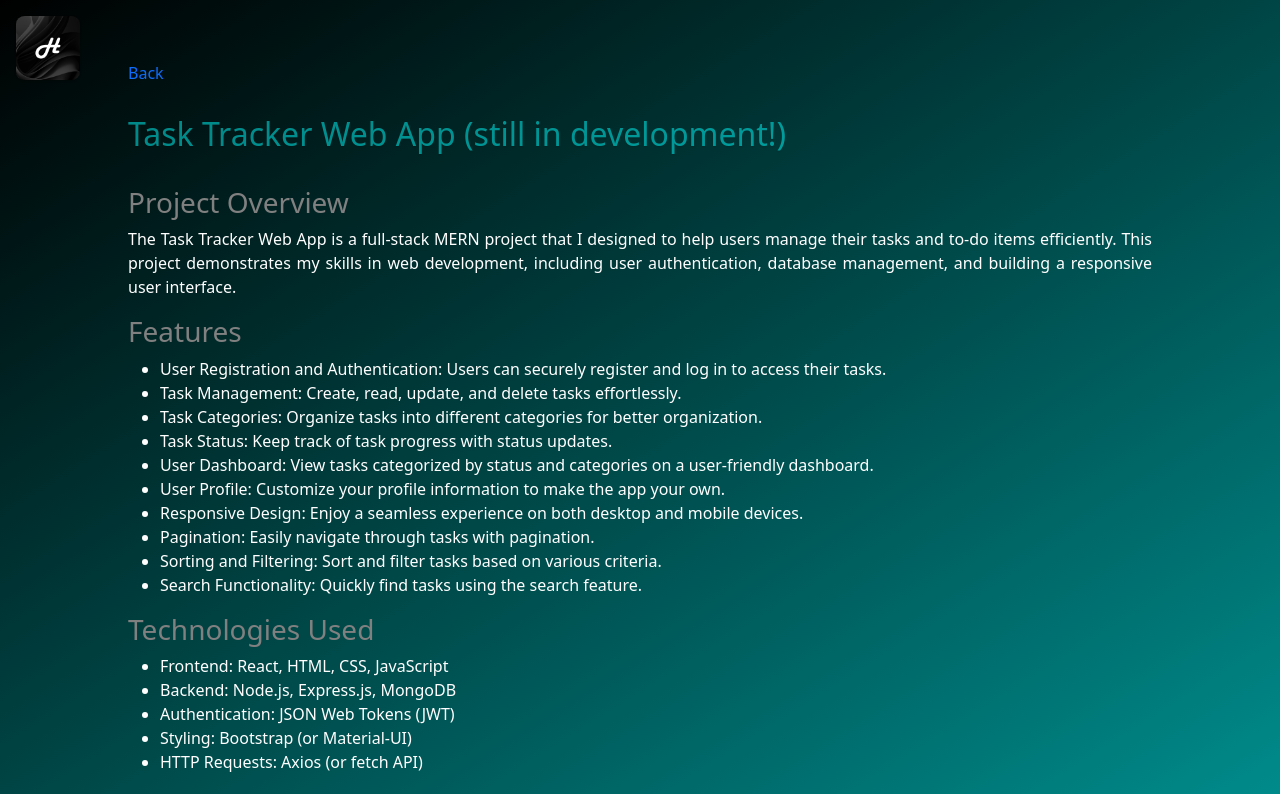
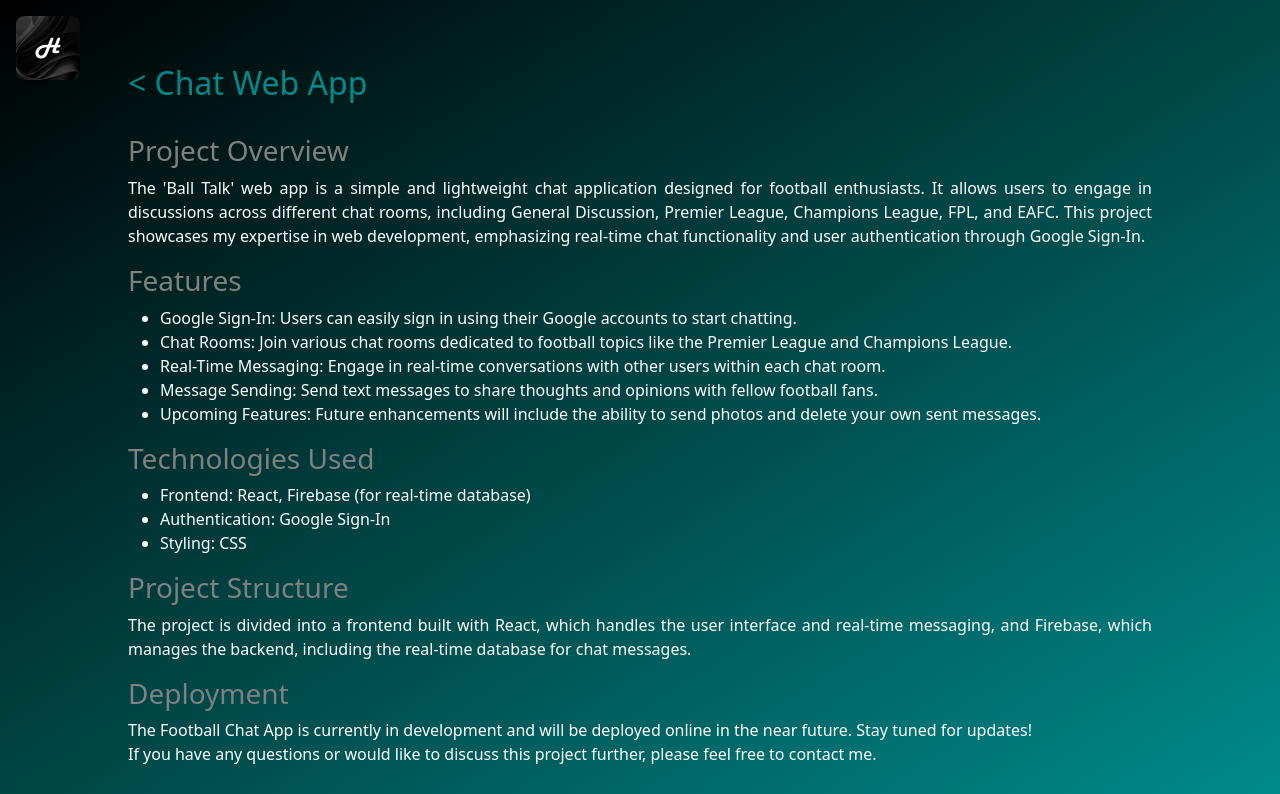
Before and after one commit to HMZMH/hamzah-mahmood-portfolio, a React (Create React App) app: page /project9 in a window 1280 px wide. Shown: the top 794 px of the page. Built offline with nearby package versions, Linux system fonts and the light colour scheme.

Commit message:
Updated Project 9

```diff
--- a/src/homepage/Section3.js
+++ b/src/homepage/Section3.js
@@ -2,14 +2,7 @@ import React from 'react';
 import { Link } from 'react-router-dom';
 import 'bootstrap/dist/css/bootstrap.css';
 import '../homepage/Section3.css';
-import vector1 from '../images/vector1.png';
-import vector2 from '../images/vector2.png';
-import vector3 from '../images/vector3.png';
-import vector4 from '../images/vector4.png';
-import vector5 from '../images/vector5.png';
-import vector6 from '../images/vector6.png';
-import vector7 from '../images/vector7.png';
-import vector8 from '../images/vector8.png';
+import vector9 from '../images/vector9.png';
 
 function Section3() {
     return(
@@ -25,10 +18,10 @@ function Section3() {
                     <br/>
                     <Link to="/project9">
                         <div className='tile'>
-                            <h5>MERN Task Tracker App</h5>
-                            <p>Personal Project (in development!)</p>
+                            <h5>Chat Web App</h5>
+                            <p>Personal Project</p>
                             <br/>
-                            <img className='tile-img' src={vector1} alt='Web app vector'/>
+                            <img className='tile-img' src={vector9} alt='Web app vector'/>
                         </div>
                     </Link>
                 </nav>
--- a/src/projects/Project1.js
+++ b/src/projects/Project1.js
@@ -26,12 +26,10 @@ function Project1() {
 
         <nav>
           <Link to="/#project-section" style={{textDecoration:'none'}}>
-            <h6>Back</h6>
-            <br/>
+          <h2>&lt; Web App Development</h2>
+          <br/>
           </Link>
         </nav>
-
-        <h2>Web App Development</h2>
 
         <div className='project-paragraphs'>
           <p>
--- a/src/projects/Project2.js
+++ b/src/projects/Project2.js
@@ -21,12 +21,10 @@ function Project2() {
 
       <nav>
           <Link to="/#project-section" style={{textDecoration:'none'}}>
-            <h6>Back</h6>
+            <h2>&lt; Software System Design</h2>
             <br/>
           </Link>
         </nav>
-
-        <h2>Software System Design</h2>
 
         <div className='project-paragraphs'>
           <p>
--- a/src/projects/Project3.js
+++ b/src/projects/Project3.js
@@ -32,12 +32,10 @@ function Project3() {
 
       <nav>
           <Link to="/#project-section" style={{textDecoration:'none'}}>
-            <h6>Back</h6>
+            <h2>&lt; UI Usability Engineering</h2>
             <br/>
           </Link>
         </nav>
-
-        <h2>UI Usability Engineering</h2>
 
         <div className='project-paragraphs'>
           <p>
--- a/src/projects/Project4.js
+++ b/src/projects/Project4.js
@@ -42,12 +42,10 @@ function Project4() {
 
       <nav>
           <Link to="/#project-section" style={{textDecoration:'none'}}>
-            <h6>Back</h6>
+            <h2>&lt; Network Troubleshooting</h2>
             <br/>
           </Link>
         </nav>
-
-        <h2>Network Troubleshooting</h2>
 
         <div className='project-paragraphs'>
           <p>
--- a/src/projects/Project5.js
+++ b/src/projects/Project5.js
@@ -23,12 +23,10 @@ function Project5() {
 
       <nav>
           <Link to="/#project-section" style={{textDecoration:'none'}}>
-            <h6>Back</h6>
+            <h2>&lt; System Metrics Analysis</h2>
             <br/>
           </Link>
         </nav>
-
-        <h2>System Metrics Analysis</h2>
 
         <div className='project-paragraphs'>
           <p>
--- a/src/projects/Project6.js
+++ b/src/projects/Project6.js
@@ -16,12 +16,10 @@ function Project6() {
 
       <nav>
           <Link to="/#project-section" style={{textDecoration:'none'}}>
-            <h6>Back</h6>
+            <h2>&lt; HCI Research Analysis</h2>
             <br/>
           </Link>
         </nav>
-
-        <h2>HCI Research Analysis</h2>
 
         <div className='project-paragraphs'>
           <p>
--- a/src/projects/Project7.js
+++ b/src/projects/Project7.js
@@ -30,12 +30,10 @@ function Project7() {
 
       <nav>
           <Link to="/#project-section" style={{textDecoration:'none'}}>
-            <h6>Back</h6>
+            <h2>&lt; Mobile App Design</h2>
             <br/>
           </Link>
         </nav>
-
-        <h2>Mobile App Design</h2>
 
         <div className='project-paragraphs'>
           <p>
--- a/src/projects/Project8.js
+++ b/src/projects/Project8.js
@@ -52,12 +52,10 @@ function Project8() {
 
       <nav>
           <Link to="/#project-section" style={{textDecoration:'none'}}>
-            <h6>Back</h6>
+            <h2>&lt; Mobile App Development</h2>
             <br/>
           </Link>
         </nav>
-
-        <h2>Mobile App Development</h2>
 
         <div className='project-paragraphs'>
           <p>
--- a/src/projects/Project9.js
+++ b/src/projects/Project9.js
@@ -16,72 +16,48 @@ function Project9() {
 
       <nav>
           <Link to="/#project-section" style={{textDecoration:'none'}}>
-            <h6>Back</h6>
+            <h2>&lt; Chat Web App</h2>
             <br/>
           </Link>
         </nav>
-
-        <h2>Task Tracker Web App (still in development!)</h2>
-        <br/>
 
         <div className='project-paragraphs'>
 
           <h3>Project Overview</h3>
           <p>
-            The Task Tracker Web App is a full-stack MERN project that I designed to help users manage their tasks and to-do items efficiently. This project demonstrates my skills in web development, including user authentication, database management, and building a responsive user interface.</p>
+          The 'Ball Talk' web app is a simple and lightweight chat application designed for football enthusiasts. It allows users to engage in discussions across different chat rooms, including General Discussion, Premier League, Champions League, FPL, and EAFC. This project showcases my expertise in web development, emphasizing real-time chat functionality and user authentication through Google Sign-In.
+          </p>
 
           <h3>Features</h3>
 
           <ul>
-                <li>User Registration and Authentication: Users can securely register and log in to access their tasks.</li>
-                <li>Task Management: Create, read, update, and delete tasks effortlessly.</li>
-                <li>Task Categories: Organize tasks into different categories for better organization.</li>
-                <li>Task Status: Keep track of task progress with status updates.</li>
-                <li>User Dashboard: View tasks categorized by status and categories on a user-friendly dashboard.</li>
-                <li>User Profile: Customize your profile information to make the app your own.</li>
-                <li>Responsive Design: Enjoy a seamless experience on both desktop and mobile devices.</li>
-                <li>Pagination: Easily navigate through tasks with pagination.</li>
-                <li>Sorting and Filtering: Sort and filter tasks based on various criteria.</li>
-                <li>Search Functionality: Quickly find tasks using the search feature.</li>
+              <li>Google Sign-In: Users can easily sign in using their Google accounts to start chatting.</li>
+              <li>Chat Rooms: Join various chat rooms dedicated to football topics like the Premier League and Champions League.</li>
+              <li>Real-Time Messaging: Engage in real-time conversations with other users within each chat room.</li>
+              <li>Message Sending: Send text messages to share thoughts and opinions with fellow football fans.</li>
+              <li>Upcoming Features: Future enhancements will include the ability to send photos and delete your own sent messages.</li>
           </ul>
 
           <h3>Technologies Used</h3>
           <ul>
-                <li>Frontend: React, HTML, CSS, JavaScript</li>
-                <li>Backend: Node.js, Express.js, MongoDB</li>
-                <li>Authentication: JSON Web Tokens (JWT)</li>
-                <li>Styling: Bootstrap (or Material-UI)</li>
-                <li>HTTP Requests: Axios (or fetch API)</li>
+              <li>Frontend: React, Firebase (for real-time database)</li>
+              <li>Authentication: Google Sign-In</li>
+              <li>Styling: CSS</li>
           </ul>
 
           <h3>Project Structure</h3>
 
           <p>
-            The project is divided into two main components:
-
-            <ul>
-                <li>Backend: Built using Node.js and Express.js, responsible for handling API requests, user authentication, and database interactions.</li>
-                <li>Frontend: Developed using React, responsible for creating the user interface and user interactions.</li>
-            </ul>
+          The project is divided into a frontend built with React, which handles the user interface and real-time messaging, and Firebase, which manages the backend, including the real-time database for chat messages.
           </p>
 
           <p>
           <h3>Deployment</h3>
-            The Task Tracker Web App is deployed and accessible online. You can visit the live app by clicking the link below:
+          The Football Chat App is currently in development and will be deployed online in the near future. Stay tuned for updates!
+          <br/>If you have any questions or would like to discuss this project further, please feel free to contact me.
 
-            <br/><br/>Task Tracker Web App
-
-            <br/><br/>You can explore the source code of this project on GitHub:
-
-            <br/><br/>GitHub Repository
-
-            <br/><br/>Screenshot 1
-            <br/>Image Description: A screenshot showing the task creation form.
-
-            <br/><br/>Screenshot 2
-            <br/>Image Description: A screenshot displaying a list of tasks with categories and status.
-
-            <br/><br/>If you have any questions or would like to discuss this project further, please don't hesitate to contact me.
+          <br/><br/>
+          <Link to="https://github.com/HMZMH/hamzah-mahmood-chat-app">View the project on GitHub</Link>
           </p>
 
       </div>
```
Also changed, not shown: src/images/vector9.png (added). Lines whose indentation alone changed are shown as unchanged.
